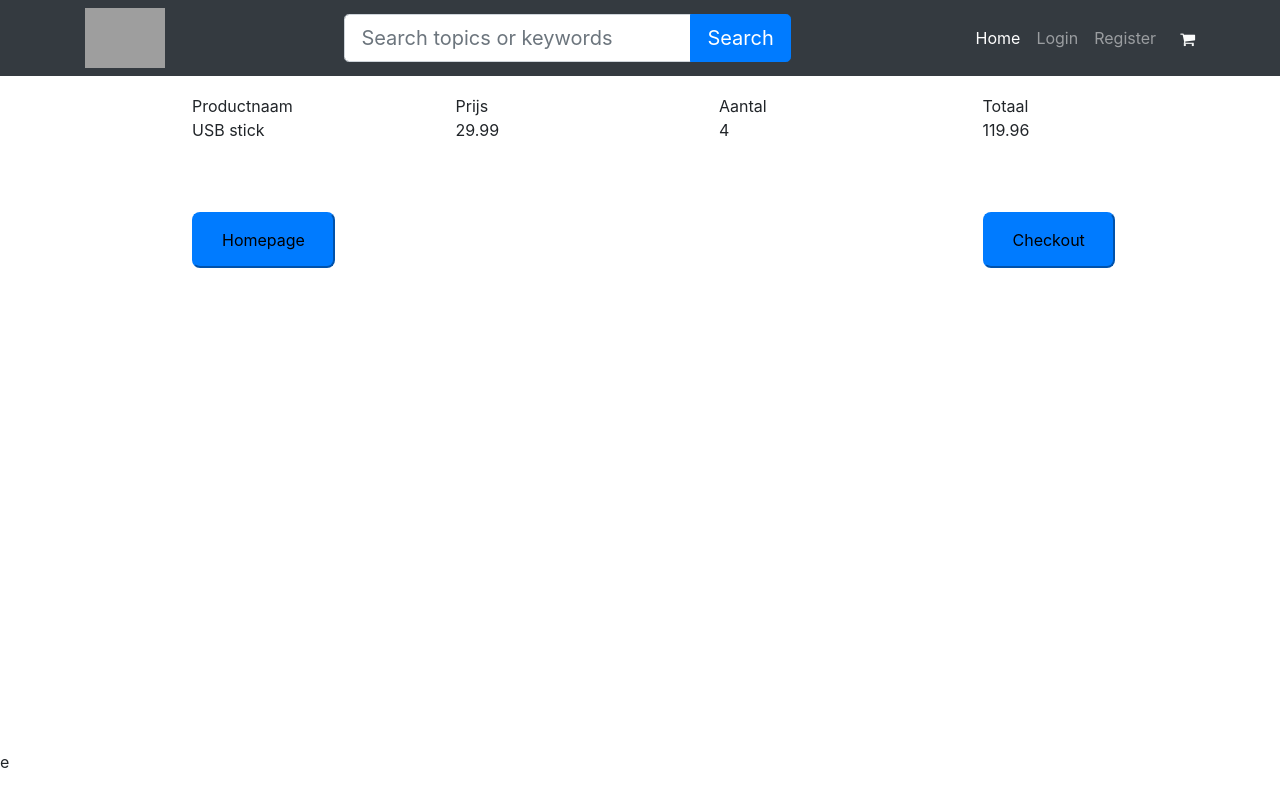
After one commit to markwierda/wide-world-importers, a PHP site: page /cart.php in a window 1280 px wide. The commit adds this page. Run offline with PHP 8.4, Linux system fonts and the light colour scheme; data that the repository does not hold is empty; grey boxes are pictures that could not be loaded.

Commit message:
page shopping cart

```diff
--- /dev/null
+++ b/cart.php
@@ -0,0 +1,29 @@
+<?php require_once './resources/layouts/header.php';
+
+?>
+
+<main>
+    <div class="cart_section">
+        <link href="resources/css/cart.css" rel="stylesheet">
+        <div class="row">
+            <div class="col">Productnaam</div>
+            <div class="col">Prijs</div>
+            <div class="col">Aantal</div>
+            <div class="col">Totaal</div>
+        </div>
+        <div class="row">
+            <div class="col-3">USB stick</div>
+            <div class="col-3">29.99</div>
+            <div class="col-3">4</div>
+            <div class="col-3">119.96</div>
+        </div>
+
+
+        <div class="row">
+            <div class="col-3"> <a href="http://localhost">  <button class="homepage" type="button">Homepage</button> </div> </a>
+            <div class="col-3"></div>
+            <div class="col-3"></div>
+           <div class="col-3"> <button class="checkout" type="button">Checkout</button> </div>
+        </div>
+    </div>
+</main>e
--- /dev/null
+++ b/resources/css/cart.css
@@ -0,0 +1,20 @@
+.cart_section {
+    margin-top: 3%;
+    padding-left: 15%;
+    padding-right: 5%;
+}
+
+.checkout {
+    border-color: #007bff;
+    background-color: #007bff;
+    padding: 14px 28px;
+    border-radius: 8px;
+    margin-top: 30%;
+}
+.homepage{
+    border-color: #007bff;
+    background-color: #007bff;
+    padding: 14px 28px;
+    border-radius: 8px;
+    margin-top: 30%;
+}
--- a/resources/layouts/header.php
+++ b/resources/layouts/header.php
@@ -44,7 +44,7 @@ $categories = getCategories();
 <nav class="navbar navbar-expand-lg navbar-dark bg-dark fixed-top">
     <div class="container">
         <a class="navbar-brand" href="#"></a>
-        <a href="http://localhost/wide-world-importers/"><img src="resources\IMG\wide-world-importers-logo-small.png" style="max-height: 60px; padding-right: 100px" alt=""></a>
+        <a href="http://localhost"><img src="resources\IMG\wide-world-importers-logo-small.png" style="max-height: 60px; padding-right: 100px" alt=""></a>
         <button class="navbar-toggler" type="button" data-toggle="collapse" data-target="#navbarResponsive" aria-controls="navbarResponsive" aria-expanded="false" aria-label="Toggle navigation">
             <span class="navbar-toggler-icon"></span>
         </button>
@@ -52,7 +52,7 @@ $categories = getCategories();
         <div class="collapse navbar-collapse" id="navbarResponsive">
             <ul class="navbar-nav ml-auto">
                 <li class="nav-item active">
-                    <a class="nav-link" href="http://localhost/wide-world-importers/">Home
+                    <a class="nav-link" href="http://localhost">Home
                         <span class="sr-only">(current)</span>
                     </a>
                 </li>
@@ -70,7 +70,7 @@ $categories = getCategories();
                 <?php endif;?>
                 <li><a href="#"><span class="nav-link"></span></a></li>
 
-                <a href="shopping_cart.php">
+                <a href="cart.php">
                     <i id="icon_shopping" class="fa fa-shopping-cart fa_custom fa-1x"></i>
                 </a>
               </ul>
--- a/shopping_cart.php
+++ /dev/null
@@ -1,2 +0,0 @@
-<?php
-?>
```
